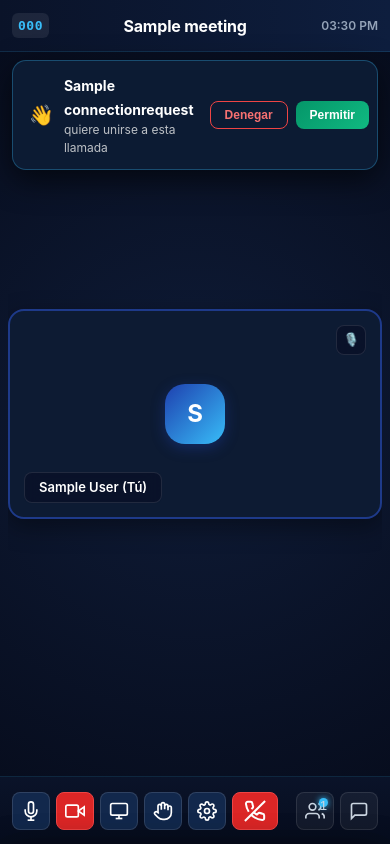
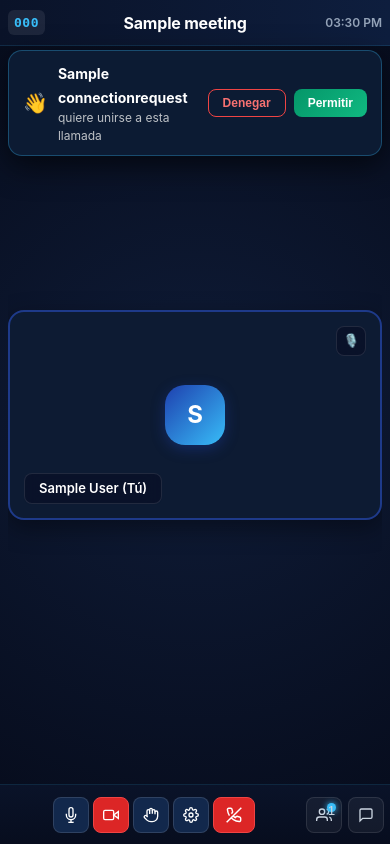
Before and after one commit to windows16/videoconferencia, a Django app: page /room/000/ in a window 390 px wide. Run offline with Django 5.2, Linux system fonts and the light colour scheme; a user stored in the database is signed in; tables that the repository leaves empty hold one stand-in row (values such as "Sample post"); some libraries are stand-ins or nearby versions.

Commit message:
fix: bloqueo de barra de controles del room

```diff
--- a/static/css/room.css
+++ b/static/css/room.css
@@ -6,6 +6,7 @@
   background-color: #070d1e;
   color: #ffffff;
   height: 100vh;
+  height: 100dvh;
   width: 100vw;
   max-width: 100%;
   overflow: hidden;
@@ -16,13 +17,14 @@
 /* Cabecera Superior de la Sala */
 .room-header {
   height: 60px;
-  padding: 0 28px;
+  min-height: 60px;
+  padding: 0 24px;
   display: flex;
   align-items: center;
   justify-content: space-between;
   background: linear-gradient(90deg, #0a1329 0%, #0e1e3e 100%);
   border-bottom: 1px solid rgba(56, 189, 248, 0.15);
-  z-index: 10;
+  z-index: 20;
   flex-shrink: 0;
 }
 
@@ -70,22 +72,27 @@
 
 /* Área Principal de Videollamada */
 .room-main-area {
-  flex: 1;
+  flex: 1 1 0%;
+  min-height: 0;
+  min-width: 0;
   display: flex;
   position: relative;
   overflow: hidden;
-  padding: 16px 20px;
+  padding: 12px 16px;
   gap: 16px;
   background: radial-gradient(circle at center, #0f1c38 0%, #070d1e 100%);
 }
 
 .room-video-grid {
-  flex: 1;
+  flex: 1 1 0%;
+  min-height: 0;
+  min-width: 0;
   display: grid;
-  grid-template-columns: repeat(auto-fit, minmax(280px, 1fr));
-  gap: 16px;
+  grid-template-columns: repeat(auto-fit, minmax(260px, 1fr));
+  gap: 12px;
   align-content: center;
   justify-content: center;
+  height: 100%;
   max-height: 100%;
   overflow-y: auto;
   width: 100%;
@@ -97,6 +104,8 @@
   overflow: hidden;
   position: relative;
   aspect-ratio: 16 / 9;
+  max-height: 100%;
+  max-width: 100%;
   display: flex;
   align-items: center;
   justify-content: center;
@@ -104,6 +113,7 @@
   border: 2px solid #1e3a8a;
   transition: all 0.2s ease;
   width: 100%;
+  margin: auto;
 }
 
 .video-tile.speaking {
@@ -195,14 +205,15 @@
    Barra Inferior de Herramientas (Navy Dock)
    -------------------------------------------------------------------------- */
 .room-bottom-bar {
-  height: 84px;
+  height: 76px;
+  min-height: 76px;
   display: flex;
   align-items: center;
   justify-content: space-between;
-  padding: 0 32px;
+  padding: 0 24px;
   background: linear-gradient(180deg, #0a1329 0%, #070d1e 100%);
   border-top: 1px solid rgba(56, 189, 248, 0.15);
-  z-index: 10;
+  z-index: 30;
   flex-shrink: 0;
   gap: 12px;
 }
@@ -213,7 +224,8 @@
   gap: 12px;
   color: #cbd5e1;
   font-size: 14px;
-  min-width: 140px;
+  flex: 1;
+  min-width: 0;
   overflow: hidden;
   text-overflow: ellipsis;
   white-space: nowrap;
@@ -222,13 +234,14 @@
 .bottom-center-controls {
   display: flex;
   align-items: center;
-  gap: 14px;
+  gap: 12px;
   justify-content: center;
+  flex-shrink: 0;
 }
 
 .ctrl-btn {
-  width: 50px;
-  height: 50px;
+  width: 48px;
+  height: 48px;
   border-radius: 14px;
   border: 1px solid rgba(255, 255, 255, 0.12);
   background-color: #12284c;
@@ -269,7 +282,7 @@
   background-color: #dc2626;
   border-color: #ef4444;
   color: #ffffff;
-  width: 64px;
+  width: 58px;
   border-radius: 14px;
 }
 
@@ -281,7 +294,8 @@
   display: flex;
   align-items: center;
   gap: 10px;
-  min-width: 140px;
+  flex: 1;
+  min-width: 0;
   justify-content: flex-end;
 }
 
@@ -321,7 +335,7 @@
    Panel Lateral (Participantes, Chat & Admisión)
    -------------------------------------------------------------------------- */
 .room-side-panel {
-  width: 380px;
+  width: 360px;
   max-width: 100%;
   background-color: #0c1b33;
   border-radius: 16px;
@@ -331,6 +345,8 @@
   box-shadow: 0 12px 36px rgba(0, 0, 0, 0.5);
   border: 1px solid rgba(56, 189, 248, 0.2);
   height: 100%;
+  flex-shrink: 0;
+  z-index: 25;
 }
 
 .room-side-panel.show {
@@ -467,9 +483,30 @@
    Media Queries para Responsividad Completa (Móvil y Tablets)
    ========================================================================== */
 
+@media (max-width: 900px) {
+  .room-bottom-bar {
+    padding: 0 16px;
+    gap: 8px;
+  }
+  .bottom-left-info {
+    font-size: 13px;
+  }
+  .bottom-center-controls {
+    gap: 8px;
+  }
+  .ctrl-btn {
+    width: 44px;
+    height: 44px;
+  }
+  .btn-end-call {
+    width: 52px;
+  }
+}
+
 @media (max-width: 768px) {
   .room-header {
-    height: 52px;
+    height: 50px;
+    min-height: 50px;
     padding: 0 12px;
   }
 
@@ -498,7 +535,7 @@
 
   .room-video-grid {
     grid-template-columns: 1fr;
-    gap: 10px;
+    gap: 8px;
   }
 
   .participant-avatar-large {
@@ -508,33 +545,45 @@
   }
 
   .room-bottom-bar {
-    height: 68px;
-    padding: 0 12px;
-    gap: 8px;
+    height: 64px;
+    min-height: 64px;
+    padding: 0 10px;
+    gap: 6px;
   }
 
   .bottom-left-info {
-    min-width: auto;
-    font-size: 12px;
+    display: none;
   }
 
   .bottom-center-controls {
-    gap: 8px;
+    gap: 6px;
+    margin: 0 auto;
   }
 
   .ctrl-btn {
-    width: 42px;
-    height: 42px;
+    width: 40px;
+    height: 40px;
     border-radius: 10px;
-    font-size: 14px;
+    font-size: 13px;
+  }
+
+  .ctrl-btn svg {
+    width: 18px;
+    height: 18px;
   }
 
   .btn-end-call {
-    width: 52px;
+    width: 48px;
+  }
+
+  .btn-end-call svg {
+    width: 18px;
+    height: 18px;
   }
 
   .bottom-right-panels {
     min-width: auto;
+    flex: initial;
     gap: 6px;
   }
 
@@ -544,19 +593,24 @@
     border-radius: 8px;
   }
 
-  /* Drawer móvil para los paneles laterales */
+  .panel-toggle-btn svg {
+    width: 18px;
+    height: 18px;
+  }
+
+  /* Drawer móvil para los paneles laterales (por encima de la barra de controles) */
   .room-side-panel {
     position: fixed;
     top: auto;
     left: 0;
     right: 0;
-    bottom: 0;
+    bottom: 64px;
     width: 100%;
-    height: 55vh;
-    max-height: 55vh;
+    height: calc(65vh - 64px);
+    max-height: calc(80vh - 64px);
     border-radius: 20px 20px 0 0;
     z-index: 100;
-    transform: translateY(100%);
+    transform: translateY(120%);
     transition: transform 0.3s ease-in-out;
     display: flex !important;
   }
@@ -571,29 +625,63 @@
     display: none;
   }
 
-  .bottom-left-info {
+  .room-header {
+    height: 46px;
+    min-height: 46px;
+    padding: 0 8px;
+  }
+
+  .room-bottom-bar {
+    height: 60px;
+    min-height: 60px;
+    padding: 0 6px;
+    gap: 4px;
+  }
+
+  .bottom-center-controls {
+    gap: 4px;
+  }
+
+  /* Ocultar compartir pantalla en pantallas pequeñas para asegurar que todos los controles quepan */
+  #btnToggleScreen {
     display: none;
   }
 
-  .bottom-center-controls {
-    gap: 6px;
-  }
-
   .ctrl-btn {
-    width: 38px;
-    height: 38px;
-    font-size: 13px;
+    width: 36px;
+    height: 36px;
+    font-size: 12px;
     border-radius: 8px;
   }
 
+  .ctrl-btn svg {
+    width: 16px;
+    height: 16px;
+  }
+
   .btn-end-call {
-    width: 46px;
+    width: 42px;
+  }
+
+  .panel-toggle-btn {
+    width: 36px;
+    height: 36px;
+  }
+
+  .panel-toggle-btn svg {
+    width: 16px;
+    height: 16px;
+  }
+
+  .room-side-panel {
+    bottom: 60px;
+    height: calc(70vh - 60px);
   }
 
   .admission-toast-notification {
-    top: 60px;
-    right: 12px;
-    left: 12px;
-    padding: 12px 16px;
+    top: 50px;
+    right: 8px;
+    left: 8px;
+    padding: 10px 14px;
   }
 }
```
Also changed, not shown: static/css/google-meet.css (+119 -6 lines).
